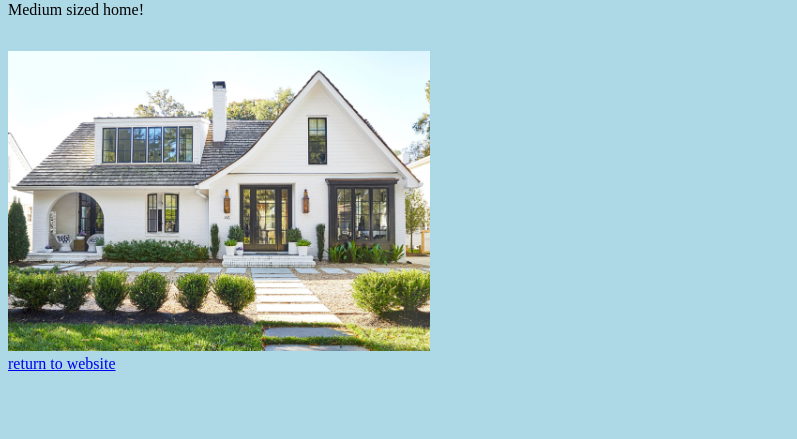
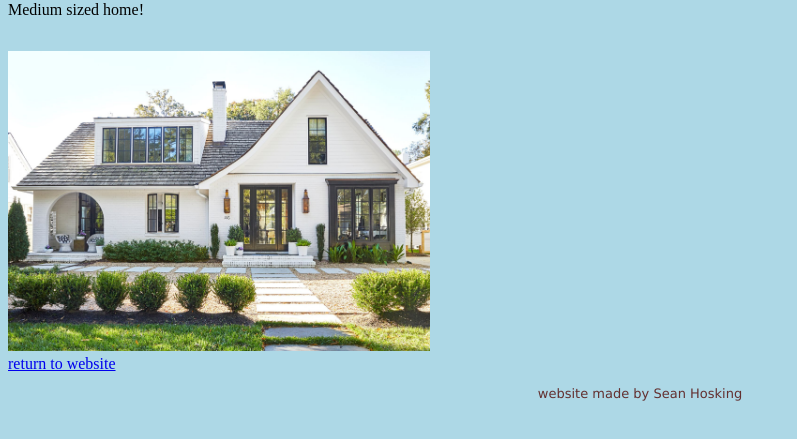
Before and after one commit to Sean-971/ICTWEB431, a plain HTML site: page house2.html in a window 1280 px wide. Shown: the part 79-518 px from the top of the page, without its empty margins (0-797 px from the left). Drawn offline with Linux system fonts and the light colour scheme.

Commit message:
fixing some small formatting mistakes in the code

```diff
--- a/house2.html
+++ b/house2.html
@@ -12,7 +12,8 @@
 		<img src="images/house-medium.png" alt="Multi-million dollar house.">
 		<br>
 		<a href="index.html" /*target="_blank"*/ >return to website<a>
-                      <footer>
-			</footer>
+		<footer>
+			<P class="footnote">  website made by Sean Hosking</P>
+		</footer>
 	</body>
 </html>
```
Also changed, not shown: house.html (+3 -0 lines), house3.html (+2 -1 lines).
